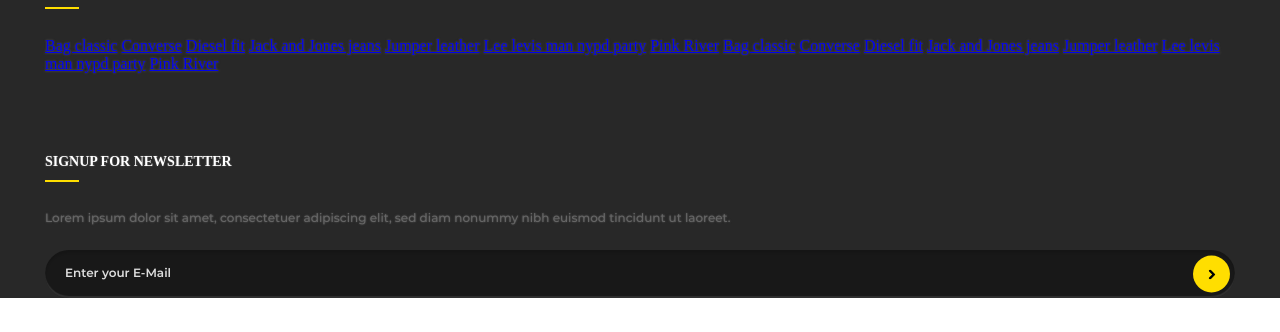
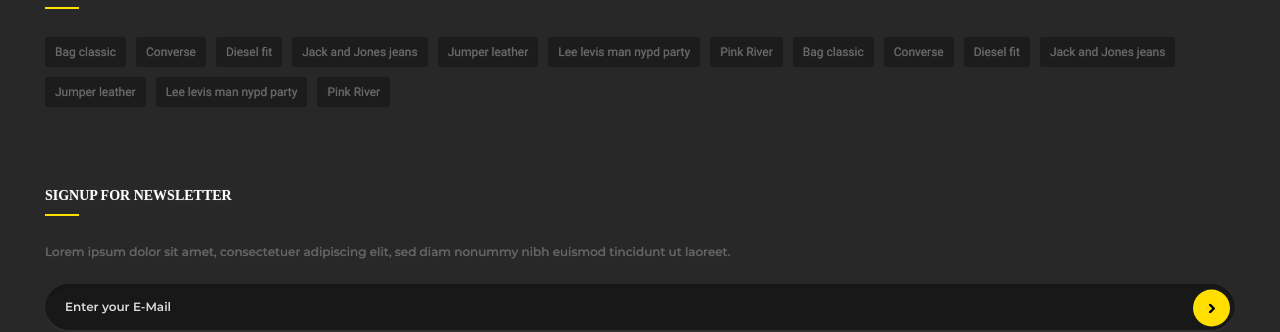
Before and after one commit to Zabegailo1990/shop, a website: page app/index.html in a window 1280 px wide. Shown: the part 4856-5188 px from the top of the page. Before the commit the page ends 5154 px from the top, so only its background shows below. Drawn offline with nearby package versions, Linux system fonts and the light colour scheme; a web font is replaced by a local one.

Commit message:
update 11:47

```diff
--- a/src/scss/_base.scss
+++ b/src/scss/_base.scss
@@ -2,7 +2,7 @@
     margin: 0;
     position: relative;
     overflow-x: hidden;
-    text-shadow: 0px 0px 2px rgba(150, 150, 149, 0.5);
+    text-shadow: 0px 0px 1px rgba(150, 151, 149, 0.5);
 }
 
 
--- a/src/scss/main.scss
+++ b/src/scss/main.scss
@@ -945,3 +945,24 @@
         margin-bottom: 40px;
     }
 }
+
+.tags{
+
+    &__inner{
+        display: flex;
+        flex-wrap: wrap;
+        gap: 10px;
+    }
+
+    &__item{
+        box-sizing: border-box;
+        font-family: $Roboto;
+        font-weight: 400;
+        font-size: 12px;
+        padding: 8px 10px;
+        background-color: #1c1c1c;
+        text-decoration: none;
+        color: #6b6b6b;
+        border-radius: 3px;
+    }
+}
```
Also changed, not shown: app/css/main.min.css.
